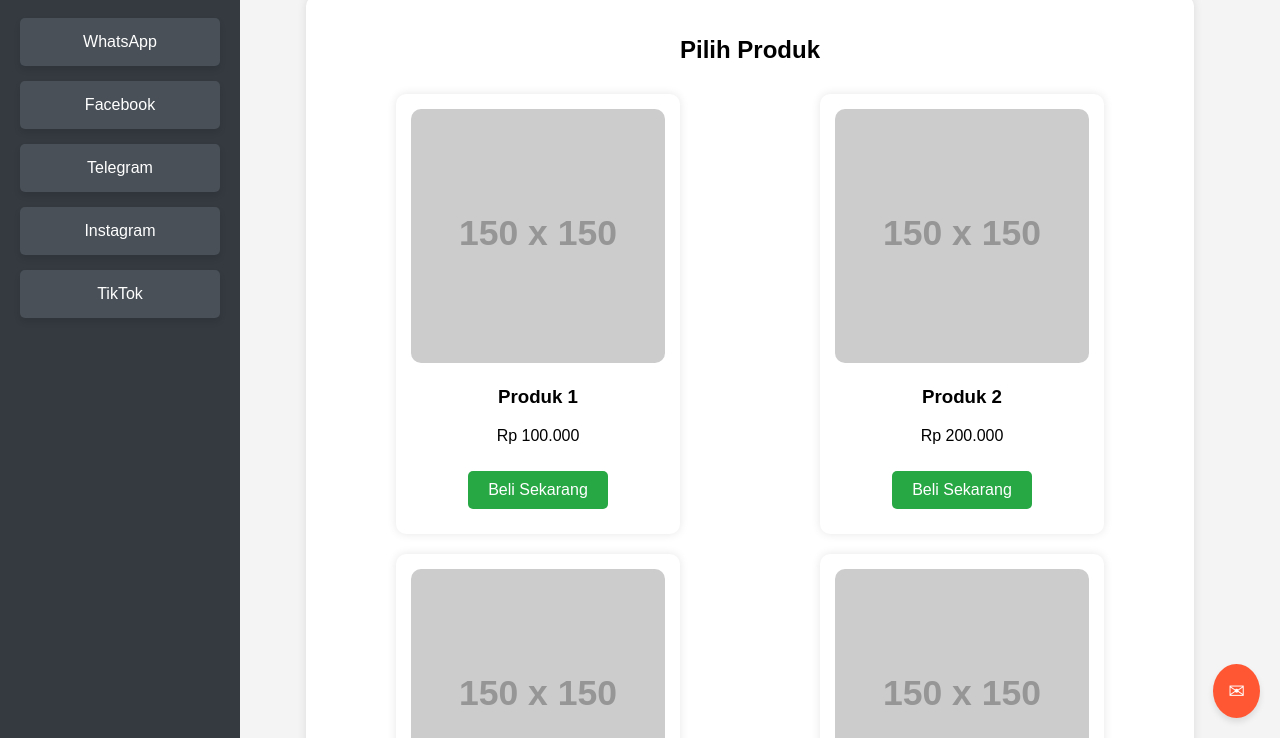
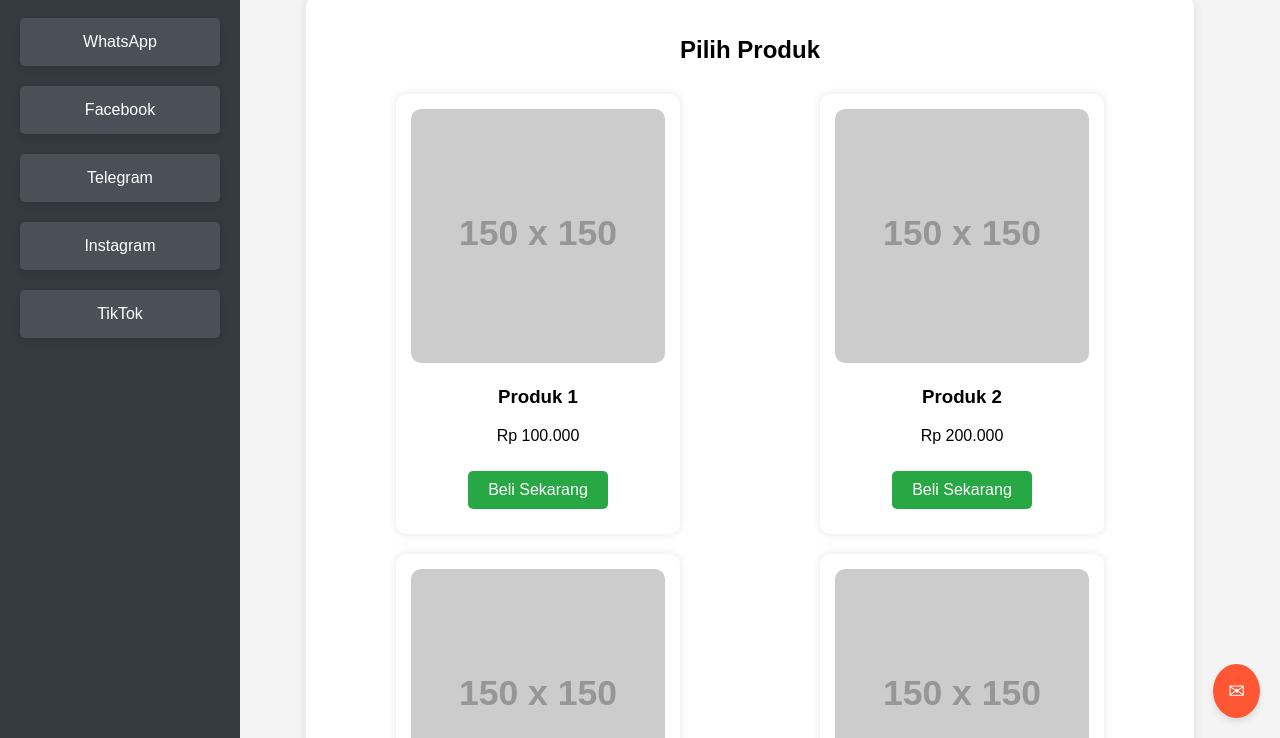
Before and after one commit to Adelia0915/vipmemberezykasino, a plain HTML site: page index.html in a window 1280 px wide. Shown: the part 62-800 px from the top of the page. Drawn offline with Linux system fonts and the light colour scheme; placeholder pictures from the web are drawn by us.

Commit message:
Update index.html

```diff
--- a/index.html
+++ b/index.html
@@ -24,7 +24,7 @@
             overflow-y: auto;
             display: flex;
             flex-direction: column;
-            gap: 15px; /* Menambah jarak antar tombol */
+            gap: 20px; /* Menambah jarak antar tombol */
         }
         .sidebar a {
             display: block;
```
